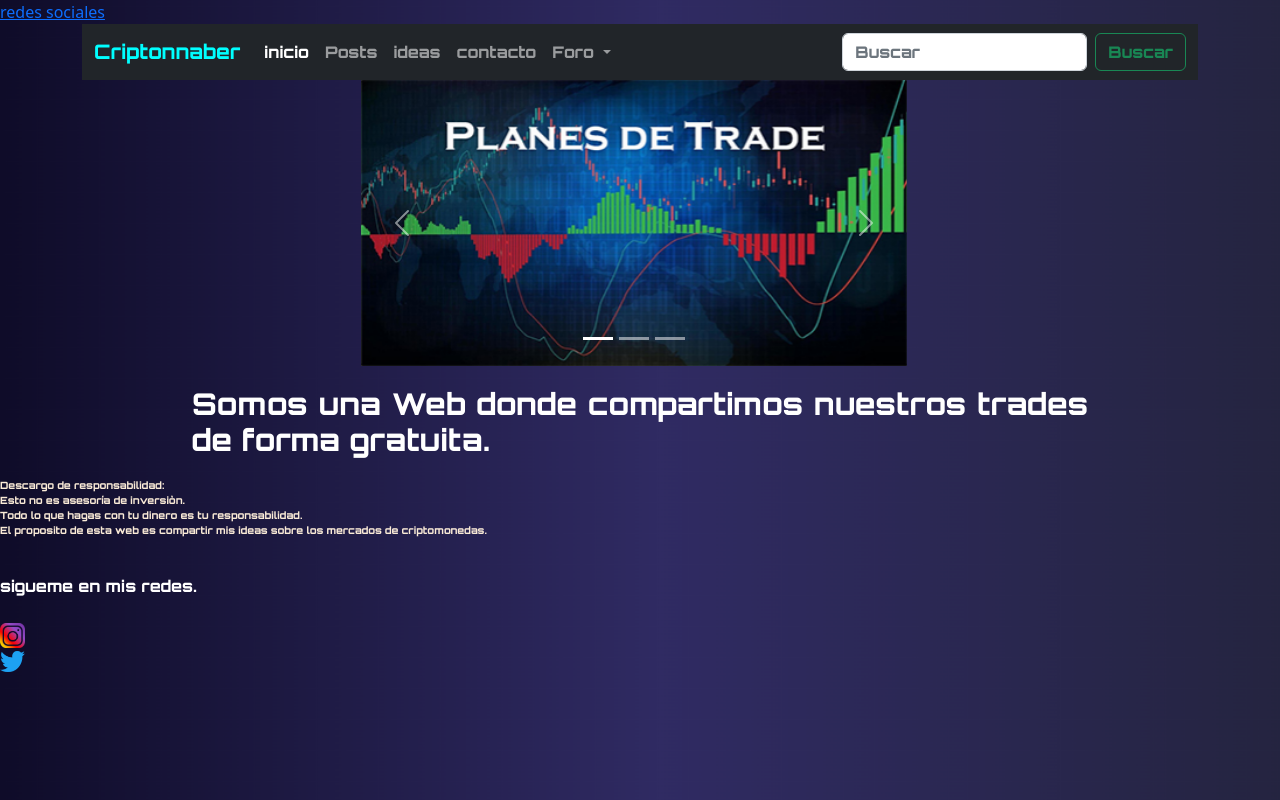
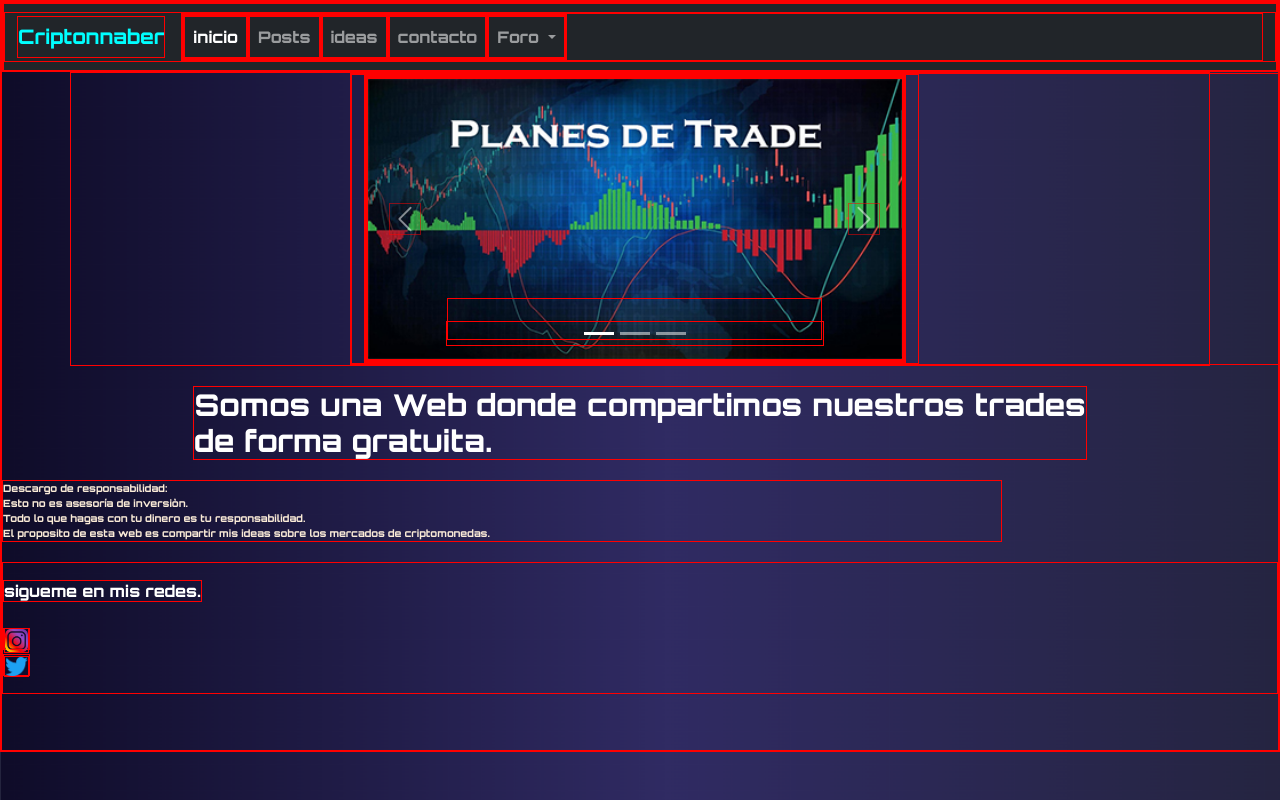
Before and after one commit to frangusberti/repositorio, a plain HTML site: page index.html in a window 1280 px wide. Shown: the top 800 px of the page. Drawn offline with nearby package versions, Linux system fonts and the light colour scheme.

Commit message:
correcciones para la entrega 2

```diff
--- a/css/bootstrap.css
+++ b/css/bootstrap.css
@@ -4,6 +4,7 @@
   text-decoration: none;
   list-style: none;
   box-sizing: border-box;
+  border: 1px solid red;
 }
 body {
   background-image: url(../img/Lawrencium.jpg);
--- a/index.html
+++ b/index.html
@@ -23,13 +23,9 @@
     <title>Criptonnaber</title>
   </head>
   <body>
-    <section class="inicio">
-        <a class="inicio__pie" href="#pie">redes sociales</a>
 
-
-      </section>
     <!-- Navbar -->
-    <div class="container">
+    <div class="container-full">
       <nav class="navbar navbar-dark navbar-expand-lg bg-dark">
         <div class="container-fluid">
           <a class="navbar-brand" href="./index.html">Criptonnaber</a>
@@ -90,17 +86,6 @@
                 </ul>
               </li>
             </ul>
-            <form class="d-flex" role="search">
-              <input
-                class="form-control me-2"
-                type="search"
-                placeholder="Buscar"
-                aria-label="Search"
-              />
-              <button class="btn btn-outline-success" type="submit">
-                Buscar
-              </button>
-            </form>
           </div>
         </div>
       </nav>
```
